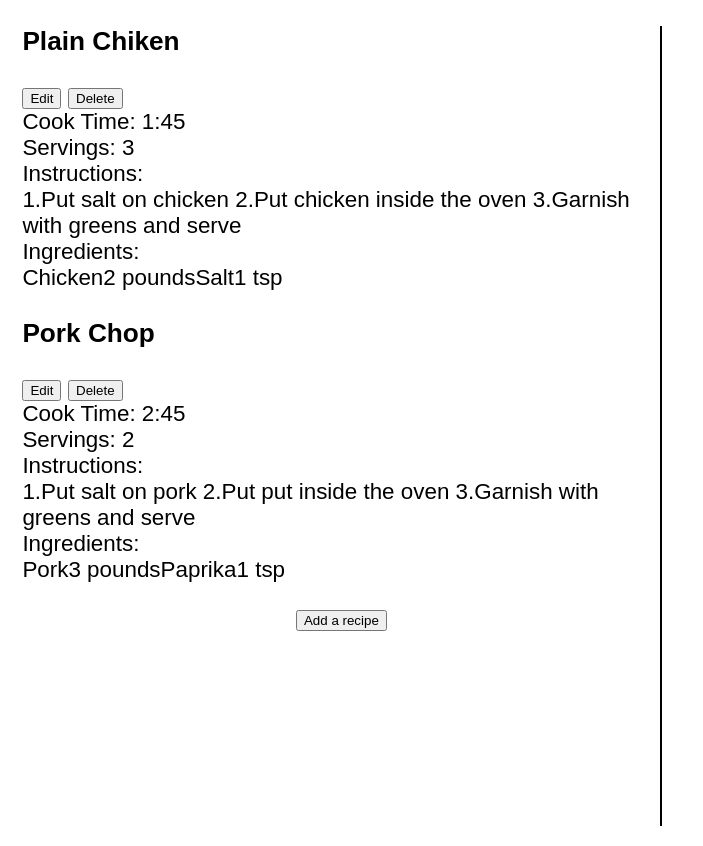
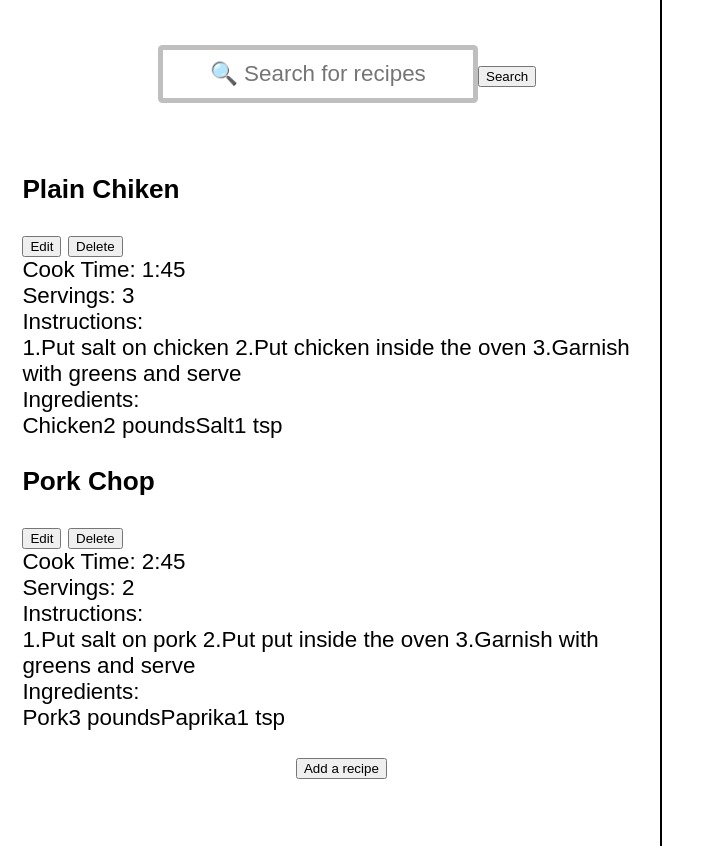
Before and after one commit to stephn2027/RMEtest, a React (Create React App) app: page / in a window 1280 px wide. Shown: the whole page, without its empty margins (0-703 px from the left). Built offline with nearby package versions, Linux system fonts and the light colour scheme.

Commit message:
addedsearchfeature

```diff
--- a/src/components/App.js
+++ b/src/components/App.js
@@ -1,9 +1,11 @@
 import React, { useState, useEffect } from "react";
 import { v4 as uuidv4 } from "uuid";
+
 import RecipeList from "./RecipeList";
 import RecipeEdit from "./RecipeEdit";
 
 import "../css/app.css"; //the only css import that connects different css components
+
 
 //used to propagate state to all levels of code. no need to transfer data in a stair like pattern
 export const RecipeContext = React.createContext();
@@ -13,7 +15,6 @@ export default function App() {
   const [recipes, setRecipes] = useState(sampleRecipes);//state for recipes
   const [selectedRecipeId, setSelectedRecipeId] = useState();//state for selected item to propagate to edit page
   const selectedRecipe = recipes.find(recipe=>recipe.id === selectedRecipeId); //id of recipe that is selected or if there is one selected
-
 
 
 
@@ -36,6 +37,8 @@ export default function App() {
   useEffect(()=>{
     localStorage.setItem(LOCAL_STORAGE_KEY, JSON.stringify(recipes));
   },[recipes]);
+
+
 
   function handleRecipeSelect(id){
     setSelectedRecipeId(id);
--- a/src/components/RecipeList.js
+++ b/src/components/RecipeList.js
@@ -1,30 +1,53 @@
-import React, {useContext} from "react";
+import React, { useContext, useState } from "react";
 import { RecipeContext } from "./App";
 import Recipe from "./Recipe";
+import Search from "./Search";
+
+export default function RecipeList({ recipes }) {
+  const { handleRecipeAdd } = useContext(RecipeContext);
+  const { search } = window.location;
+  const query = new URLSearchParams(search).get("search");
+  const [searchQuery, setSearchQuery] = useState(query || "");
+  const filteredRecipes = filterRecipe(recipes,searchQuery);
+  function filterRecipe(recipes,searchQuery){
+    if(!searchQuery){
+      return recipes
+    }
+    return recipes.filter(recipe=>{
+      const recipeName = recipe.name.toLowerCase();
+      return recipeName.includes(searchQuery);
+
+    })
+
+  }
 
 
-export default function RecipeList({recipes}) {
-    const {handleRecipeAdd} = useContext(RecipeContext);
   return (
+    <>
+      <div className="recipe-list">
+        <Search setSearchQuery={setSearchQuery} searchQuery={searchQuery} />
+        <div>
+          {/* {recipes.map((recipe) => {
+            if(!searchQuery && searchQuery !== recipe.name){
+              return <Recipe key={recipe.id} {...recipe} />;
+            }else if(searchQuery === recipe.name){
 
-    <div className="recipe-list">
-      <div>
-        {recipes.map((recipe) => {
-          return <Recipe
-          key={recipe.id} {...recipe}
+              return  <Recipe key={recipe.id} {...recipe} />
+            }
+          })} */}
+          {filteredRecipes.map(recipe=>(
+            <Recipe key={recipe.id} {...recipe}/>
+          )
 
-            />
-        })}
+          )}
+        </div>
+
+        <div className="recipe-list__add-recipe-btn-container">
+          <button className="btn btn--primary" onClick={handleRecipeAdd}>
+            Add a recipe
+          </button>
+        </div>
       </div>
-
-      <div className="recipe-list__add-recipe-btn-container">
-      <button
-       className="btn btn--primary"
-       onClick={handleRecipeAdd}
-
-      >Add a recipe</button>
-      </div>
-    </div>
-
+    </>
   );
 }
--- /dev/null
+++ b/src/components/Search.js
@@ -0,0 +1,36 @@
+import React from 'react'
+
+
+export default function Search({searchQuery,setSearchQuery}){
+    const onSubmit = (e)=>{
+        e.preventDefault()
+    };
+    return (
+        <form
+        action="/" method="get"
+        className="recipe-list__search-bar-form"
+
+        onSubmit={onSubmit}
+            >
+            <label htmlFor="recipe-search">
+                <span className="visually-hidden">
+                Search for recipes
+                </span>
+            </label>
+            <input
+            type="text"
+            value={searchQuery}
+             id="recipe-search"
+             placeholder="🔍 Search for recipes"
+             name="search"
+             onChange = {e=>setSearchQuery(e.target.value)}
+            className="recipe-list__search-bar"
+            />
+            <button
+            type="submit"
+            className="btn btn--primary"
+            >Search</button>
+        </form>
+
+    )
+}
--- a/src/css/recipe-list.css
+++ b/src/css/recipe-list.css
@@ -8,3 +8,26 @@
  text-align: center;
  padding: 1rem 2rem 3rem 2rem;
 }
+.recipe-list__search-bar-form{
+   text-align: center;
+   padding: 2rem 1rem 2rem 1rem;
+
+
+}
+.recipe-list__search-bar{
+    font-size: 1rem;
+    padding: .5rem .5rem;
+    border: 5px solid rgba(128, 128, 128,0.5);
+    border-radius: .2rem;
+    text-align: center;
+    margin-left: .5rem;
+}
+.visually-hidden {
+    clip: rect(0 0 0 0);
+    clip-path: inset(50%);
+    height: 1px;
+    overflow: hidden;
+    position: absolute;
+    white-space: nowrap;
+    width: 1px;
+}
```
